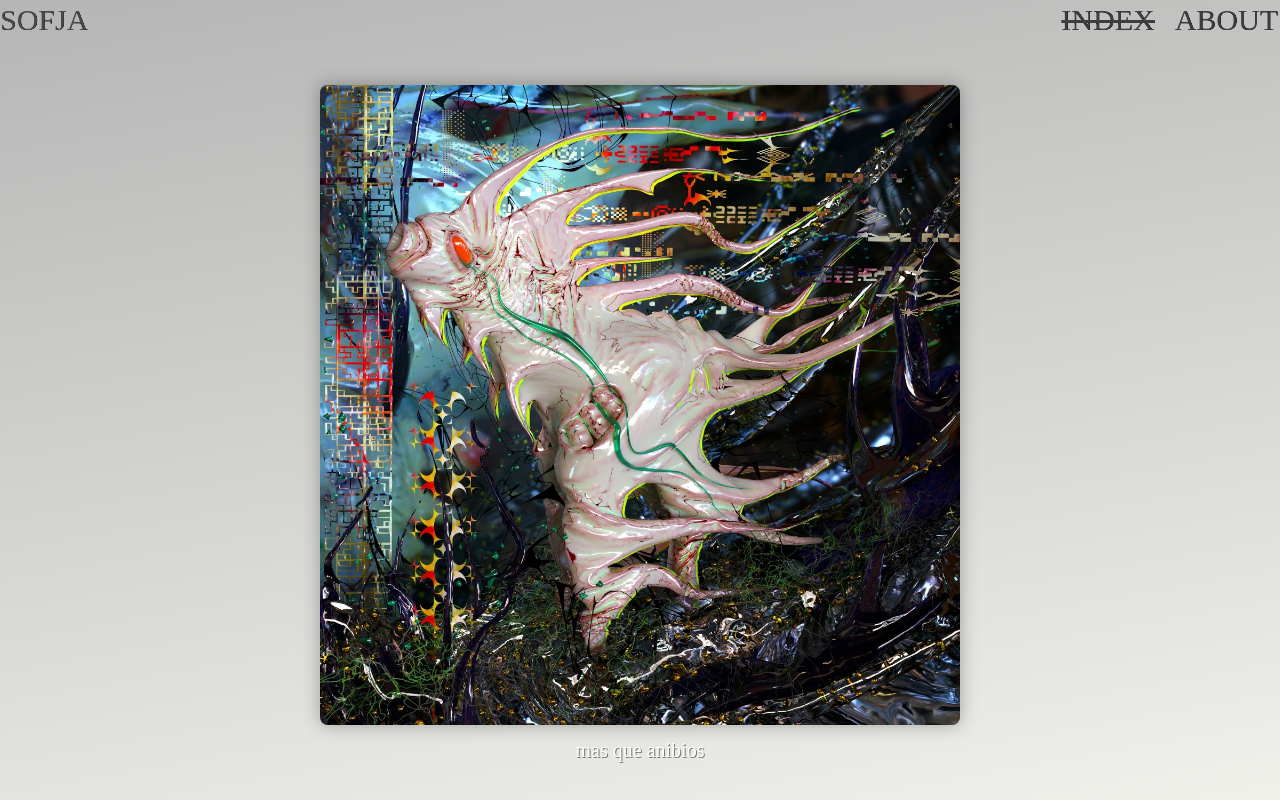
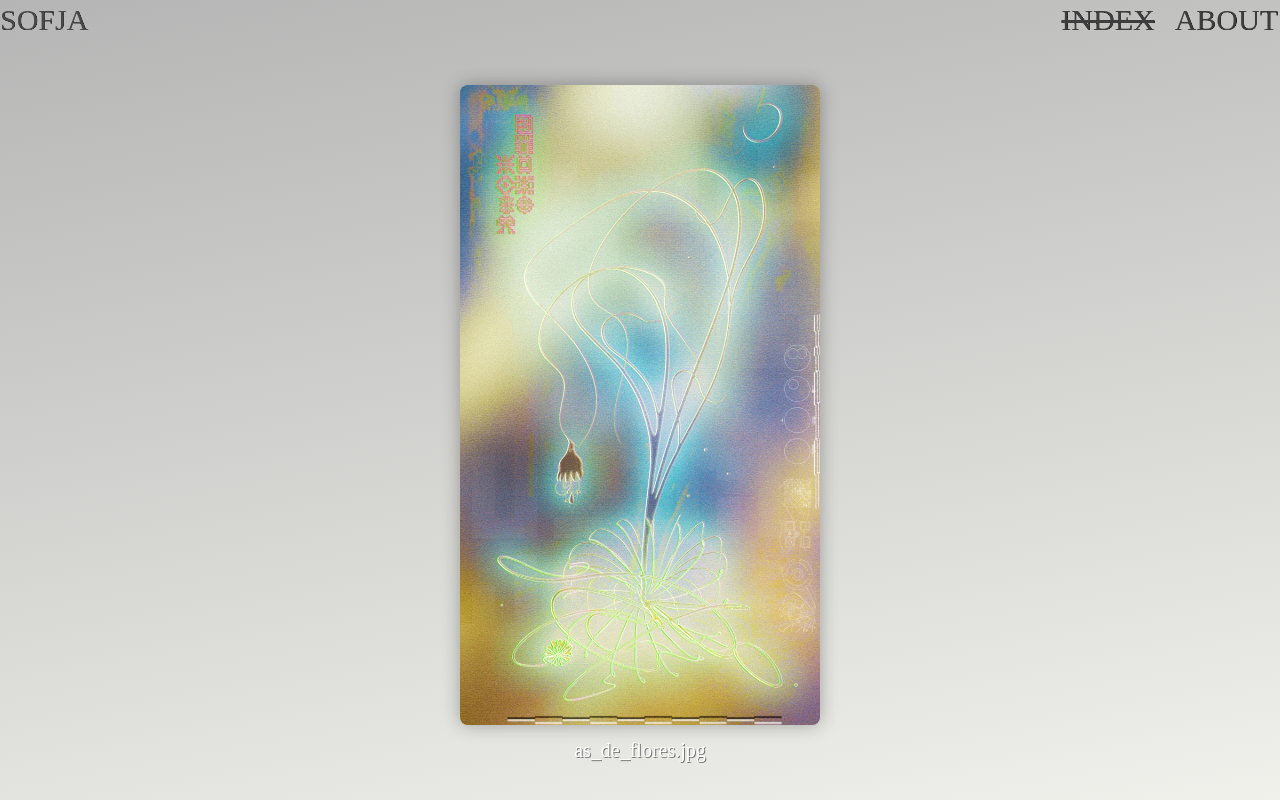
Before and after one commit to sofffja/sofja.uno, a React (Vite) app: page / in a window 1280 px wide. Shown: the top 800 px of the page. Built offline with nearby package versions, Linux system fonts and the light colour scheme; a web font is replaced by a local one.

Commit message:
Add latest artwork to gallery

```diff
--- a/src/components/Gallery.jsx
+++ b/src/components/Gallery.jsx
@@ -3,6 +3,7 @@ import { motion } from 'framer-motion';
 
 export default function Gallery() {
   const obras = [
+    { title: 'as_de_flores.jpg', img: 'flor.webp', text: '' },
     { title: 'mas que anibios', img: 'n006.webp', text: '' },
     {
       title: 'cover artwork for Stazma The Junglechrist - Poursuite EP',
```
